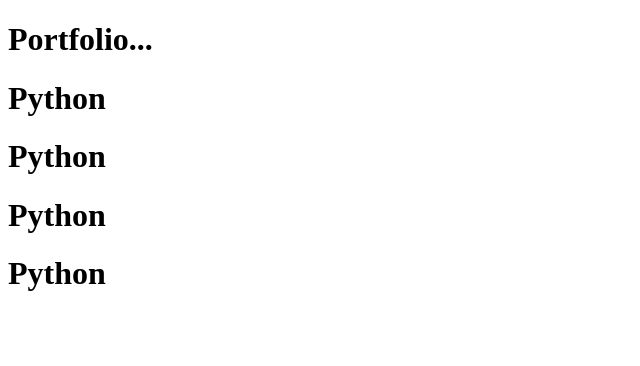
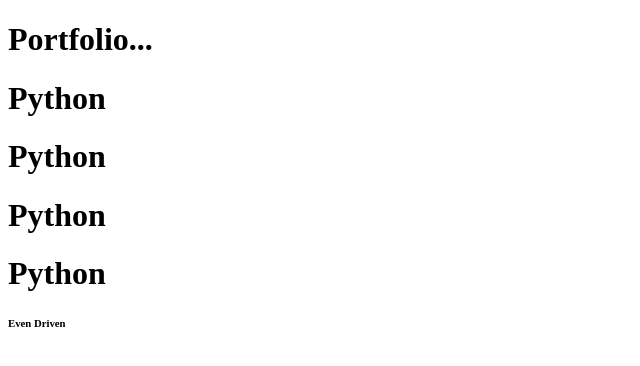
Before and after one commit to GITMOHI/GIT02, a plain HTML site: page index.html in a window 1280 px wide. Shown: the full height of the page, 0-640 px from the left. Drawn offline with Linux system fonts and the light colour scheme.

Commit message:
Even Driven

```diff
--- a/index.html
+++ b/index.html
@@ -11,5 +11,6 @@
     <h1>Python</h1>
     <h1>Python</h1>
     <h1>Python</h1>
+    <h6>Even Driven</h6>
 </body>
 </html>
```
